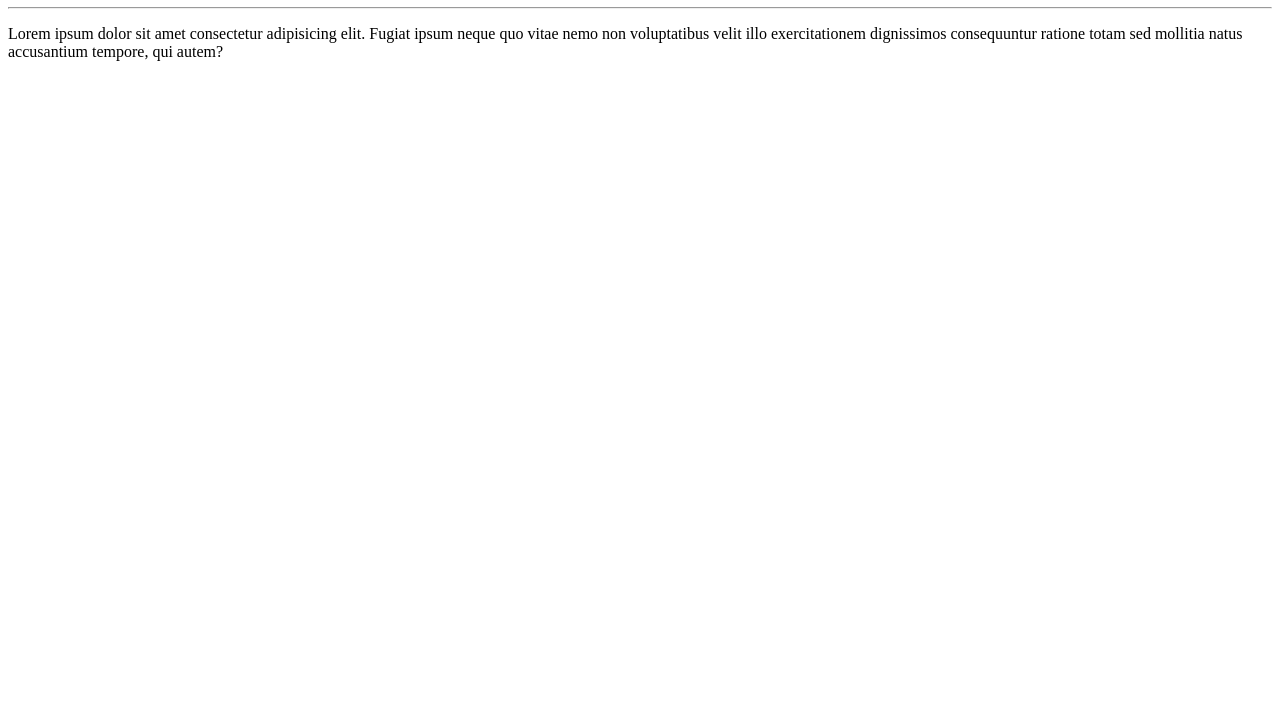
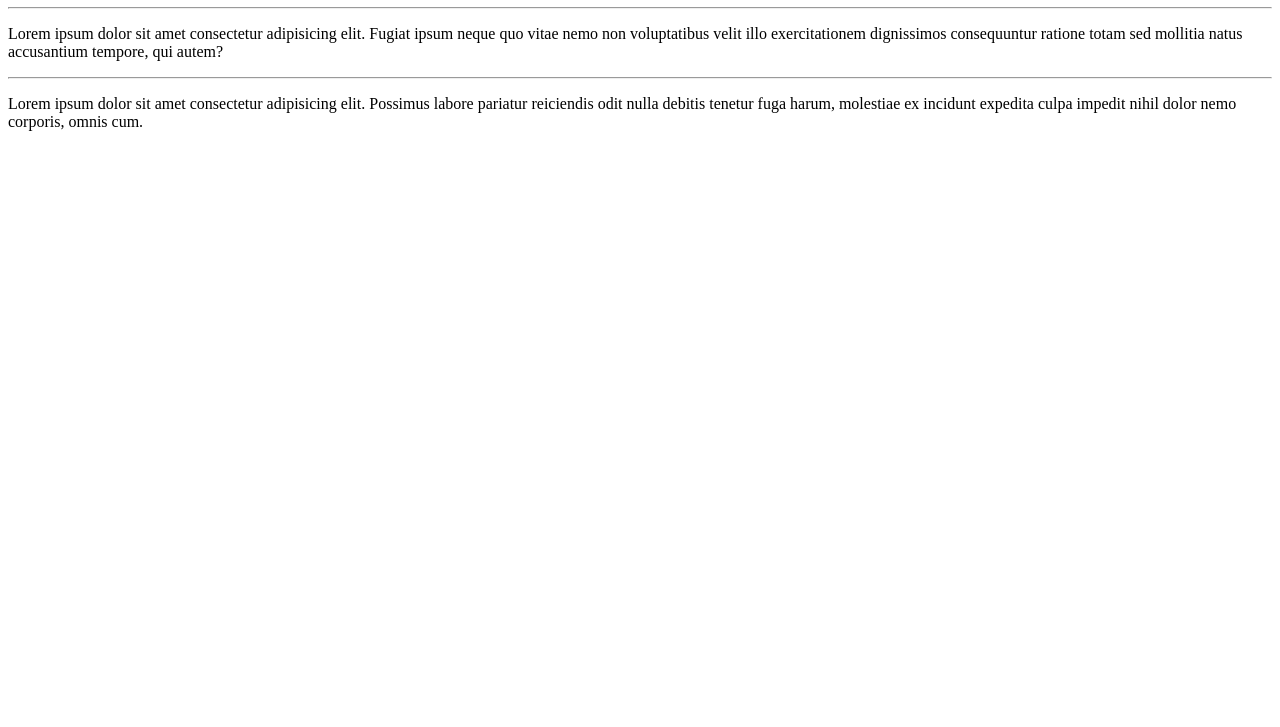
Before and after one commit to EtieneDomingos09/Ola_Mundo, a plain HTML site: page site-exemplo/index.HTML in a window 1280 px wide. Shown: the part 73-800 px from the top of the page. Drawn offline with Linux system fonts and the light colour scheme.

Commit message:
Adicionei um novo parágrafo

```diff
--- a/site-exemplo/index.HTML
+++ b/site-exemplo/index.HTML
@@ -9,6 +9,8 @@
     <h1>Olá, Mundo!</h1>
     <hr>
     <p>Lorem ipsum dolor sit amet consectetur adipisicing elit. Fugiat ipsum neque quo vitae nemo non voluptatibus velit illo exercitationem dignissimos consequuntur ratione totam sed mollitia natus accusantium tempore, qui autem?</p>
+    <hr>
+    <p>Lorem ipsum dolor sit amet consectetur adipisicing elit. Possimus labore pariatur reiciendis odit nulla debitis tenetur fuga harum, molestiae ex incidunt expedita culpa impedit nihil dolor nemo corporis, omnis cum.</p>
 
 </body>
 </html>
```
